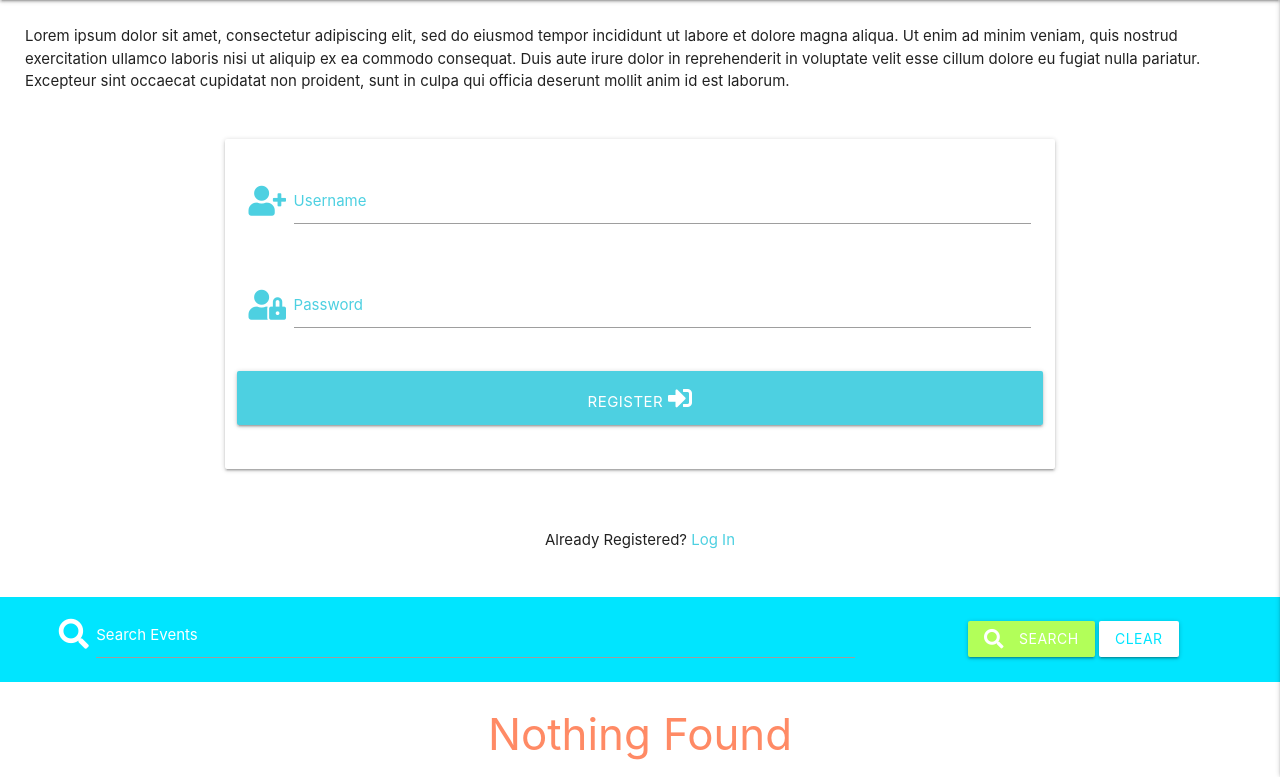
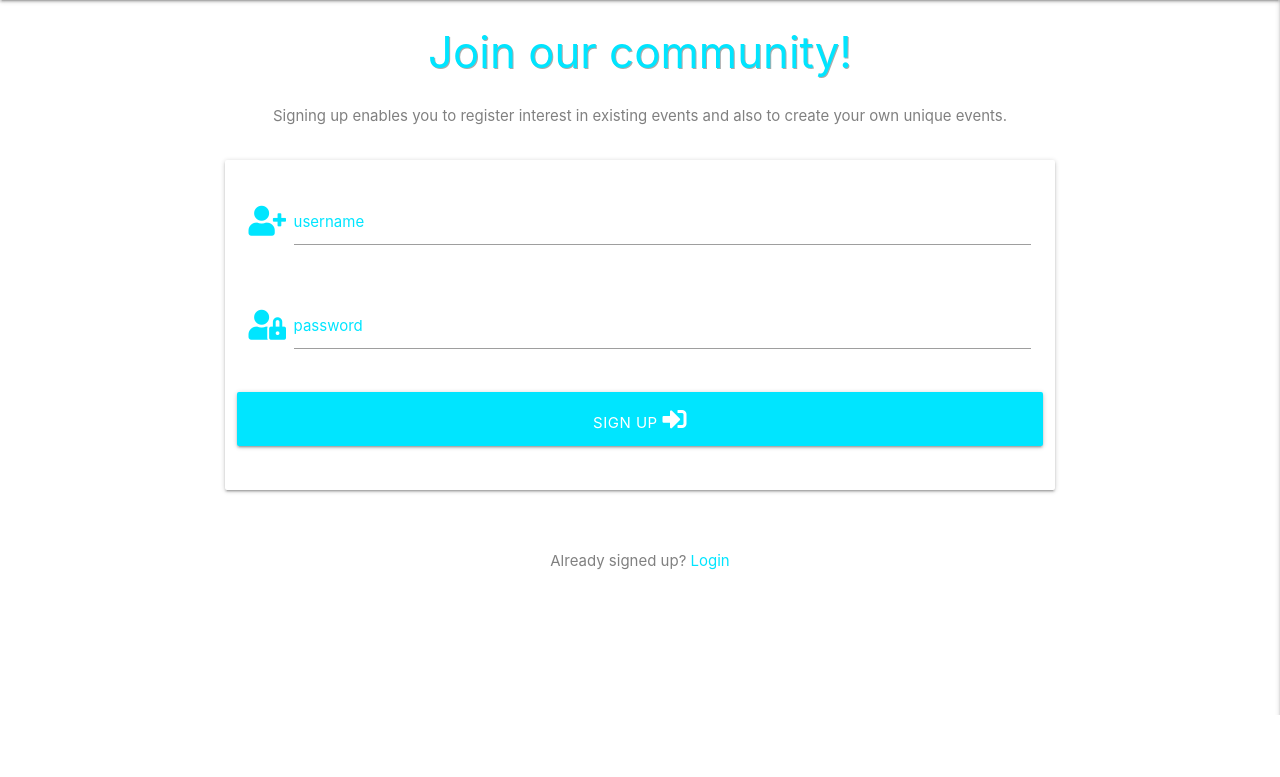
Before and after one commit to junokili/Surabaya-Kita, a Flask app: page /sign_up in a window 1280 px wide. Shown: the part 85-862 px from the top of the page. After the commit the page ends 800 px from the top, so only its background shows below. Run offline with Flask 2, Linux system fonts and the light colour scheme; some libraries are stand-ins or nearby versions.

Commit message:
added basic styling to login and sign up pages

```diff
--- a/app.py
+++ b/app.py
@@ -15,6 +15,11 @@ app.config["MONGO_URI"] = os.environ.get("MONGO_URI")
 app.secret_key = os.environ.get("SECRET_KEY")
 
 mongo = PyMongo(app)
+
+
+@app.route('/')
+def home():
+    return render_template("base.html")
 
 
 @app.route('/get_events')
--- a/static/css/style.css
+++ b/static/css/style.css
@@ -1,9 +1,10 @@
-body {
-    font: #aaaaaa;
+p {
+    padding: 10px 25px 10px;
+    color: #808080;
 }
 
-p {
-    padding: 10px 25px 10px;
+h3 {
+    text-shadow: 1px 1px #aaaaaa;
 }
 
 #sby-kita {
--- a/templates/base.html
+++ b/templates/base.html
@@ -14,11 +14,11 @@
 <!--- navbar -->
 <nav class="nav-extended cyan accent-3">
     <div class="nav-wrapper">
-      <a href="{{ url_for('get_events') }}" class="brand-logo" id="sby-kita">Surabaya Kita</a>
+      <a href="{{ url_for('home') }}" class="brand-logo" id="sby-kita">Surabaya Kita</a>
       <a href="#" data-target="mobile-demo" class="sidenav-trigger right"><i class="fas fa-bars"></i></a>
       <ul class="right hide-on-med-and-down">
-        <li><a href="#">Home</a></li>
-        <li><a class="active" href="#">Events</a></li>
+        <li><a href="{{ url_for('home') }}">Home</a></li>
+        <li><a class="active" href="{{ url_for('get_events') }}">Events</a></li>
         {% if session.user %}
         <li class="tab"><a href="#">My Profile</a></li>
         <li class="tab"><a href="#">Create Event</a></li>
@@ -36,8 +36,8 @@
 <!--- mobile navbar -->
   <ul class="sidenav" id="mobile-demo">
   <h4 class="h4 center-align cyan-text text-accent-3">Surabaya Kita</h4>
-        <li><a href="#">Home</a></li>
-        <li><a href="#">Events</a></li>
+        <li><a href="{{ url_for('home') }}">Home</a></li>
+        <li><a href="{{ url_for('get_events') }}">Events</a></li>
         {% if session.user %}
         <li><a href="#">My Profile</a></li>
         <li><a href="#">Create Event</a></li>
@@ -51,11 +51,11 @@
         {% endif %}
   </ul>
 
+    {% block content %}
+
+
 <!-- info about site -->
 <p>Lorem ipsum dolor sit amet, consectetur adipiscing elit, sed do eiusmod tempor incididunt ut labore et dolore magna aliqua. Ut enim ad minim veniam, quis nostrud exercitation ullamco laboris nisi ut aliquip ex ea commodo consequat. Duis aute irure dolor in reprehenderit in voluptate velit esse cillum dolore eu fugiat nulla pariatur. Excepteur sint occaecat cupidatat non proident, sunt in culpa qui officia deserunt mollit anim id est laborum.</p>
-
-    {% block content %}
-    {% endblock %}
 
 <!-- search bar -->
 <div id="search-bar" class="row center-align text-shadow cyan accent-3">
@@ -111,6 +111,8 @@
 {% endif %}
 </header>
 
+    {% endblock %}
+
 <script src="https://code.jquery.com/jquery-3.5.1.min.js" integrity="sha256-9/aliU8dGd2tb6OSsuzixeV4y/faTqgFtohetphbbj0=" crossorigin="anonymous"></script>
 <script src="https://cdnjs.cloudflare.com/ajax/libs/materialize/1.0.0/js/materialize.min.js"></script>
 <script src="{{ url_for('static', filename='js/script.js') }}"></script>
--- a/templates/sign_up.html
+++ b/templates/sign_up.html
@@ -1,7 +1,8 @@
 {% extends 'base.html' %}
 {% block content %}
 
-<h3 class="center-align"></h3>
+<h3 class="center-align cyan-text text-accent-3 text-shadow">Join our community!</h3>
+<p class="center-align">Signing up enables you to register interest in existing events and also to create your own unique events.</p>
 
 <div class="row">
 	<form class="col s12 m8 offset-m2" method="POST" action="{{ url_for('sign_up') }}">
@@ -9,34 +10,34 @@
         <!-- username -->
 			<div class="row">
 				<div class="input-field col s12">
-					<i class="fas fa-user-plus prefix cyan-text text-lighten-2"></i>
+					<i class="fas fa-user-plus prefix cyan-text text-accent-3"></i>
 					<input id="username" name="username" type="text" class="validate"
                     minlength="5" maxlength="15" pattern="^[a-zA-Z0-9]{5,15}$" required>
-					<label for="username" class="cyan-text text-lighten-2">Username</label>
+					<label for="username" class="cyan-text text-accent-3">  username</label>
 				</div>
 			</div>
             <!-- password -->
 			<div class="row">
 				<div class="input-field col s12">
-                <i class="fas fa-user-lock prefix cyan-text text-lighten-2"></i>
+                <i class="fas fa-user-lock prefix cyan-text text-accent-3"></i>
 					<input id="password" name="password" type="password" class="validate"
                     minlength="5" maxlength="15" pattern="^[a-zA-Z0-9]{5,15}$" required>
-					<label for="password" class="cyan-text text-lighten-2">Password</label>
+					<label for="password" class="cyan-text text-accent-3">  password</label>
 				</div>
 			</div>
             <!-- register -->
             <div class="row">
-            <button type="submit" class="col s12 btn-large cyan lighten-2">
-            Register <i class="fas fa-sign-in-alt"></i></button>
+            <button type="submit" class="col s12 btn-large cyan accent-3">
+            Sign Up <i class="fas fa-sign-in-alt"></i></button>
             </div>
 		</div>
 	</form>
 </div>
 <div class="row">
 <div class="col s12">
-<p class="center-align">Already Registered?
-<a class="cyan-text text-lighten-2" href="{{ url_for('login') }}">
-Log In</a>
+<p class="center-align">Already signed up?
+<a class="cyan-text text-accent-3" href="{{ url_for('login') }}">
+Login</a>
 </p>
 </div>
 </div>
```
Also changed, not shown: templates/login.html (+8 -8 lines).
